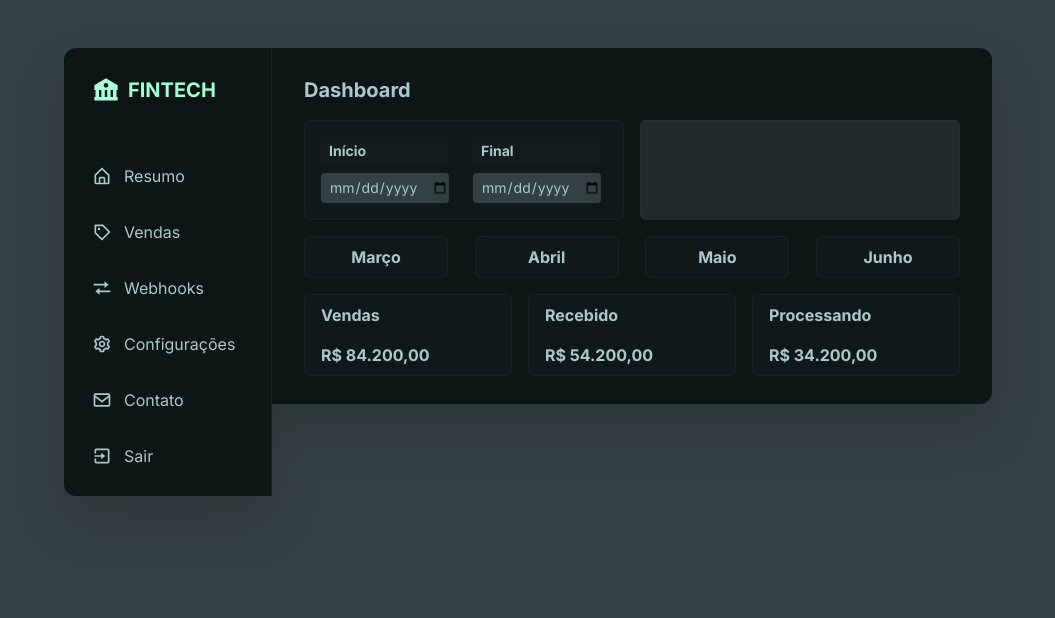
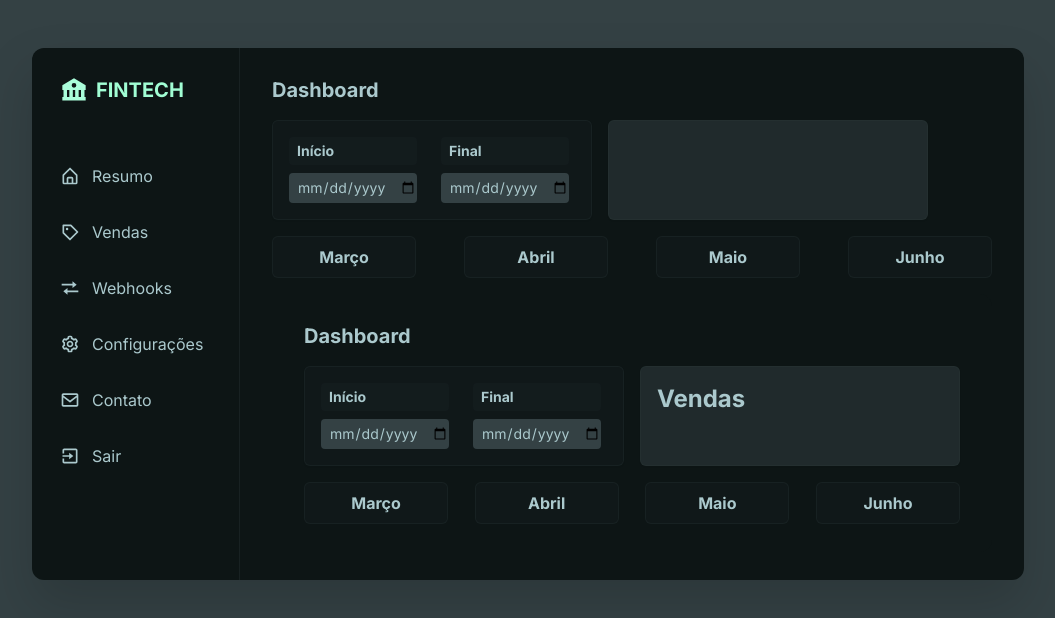
Before and after one commit to willyancr/Fintech, a React (Vite) app: page / in a window 1280 px wide. Shown: the top 618 px of the page, without its empty margins (112-1167 px from the left). Built offline with nearby package versions, Linux system fonts and the light colour scheme.

Commit message:
Add Month, Date, and Title components to Sales component
Import Month, Date, and Title components and update Sales component to include
them for better organization and readability.

```diff
--- a/src/components/Sales.tsx
+++ b/src/components/Sales.tsx
@@ -1,17 +1,18 @@
+import Month from './Month';
+import Date from './Date';
+import Title from './Title';
 function Sales() {
   return (
-    <div className="flex justify-between gap-2 text-projeto-primary3">
-      <div className="flex flex-col gap-4 font-bold rounded-[6px] bg-projeto-primary1/10 border-[1px] border-projeto-primary1/20 w-52 pl-4 py-2">
-        <p>Vendas</p>
-        <p>R$ 84.200,00</p>
+    <div className="bg-projeto-primary rounded-xl rounded-l-lg px-8 py-7">
+      <h1 className="text-projeto-primary3 text-xl font-bold mb-4">
+        Dashboard
+      </h1>
+      <div className="flex gap-4 text-projeto-primary3 mb-4">
+        <Date />
+        <Title>Vendas</Title>
       </div>
-      <div className="flex flex-col gap-4 font-bold rounded-[6px] bg-projeto-primary1/10 border-[1px] border-projeto-primary1/20 w-52 pl-4 py-2">
-        <p>Recebido</p>
-        <p>R$ 54.200,00</p>
-      </div>
-      <div className="flex flex-col gap-4 font-bold rounded-[6px] bg-projeto-primary1/10 border-[1px] border-projeto-primary1/20 w-52 pl-4 py-2">
-        <p>Processando</p>
-        <p>R$ 34.200,00</p>
+      <div className="flex flex-col gap-4 ">
+        <Month />
       </div>
     </div>
   );
```
